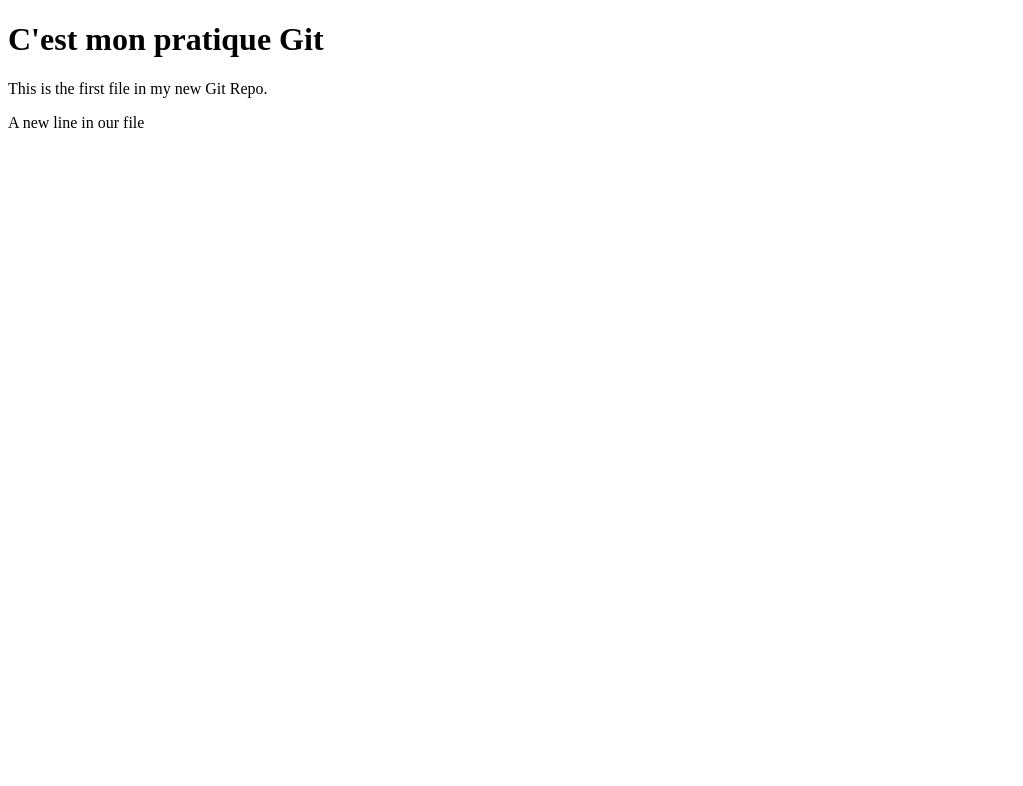
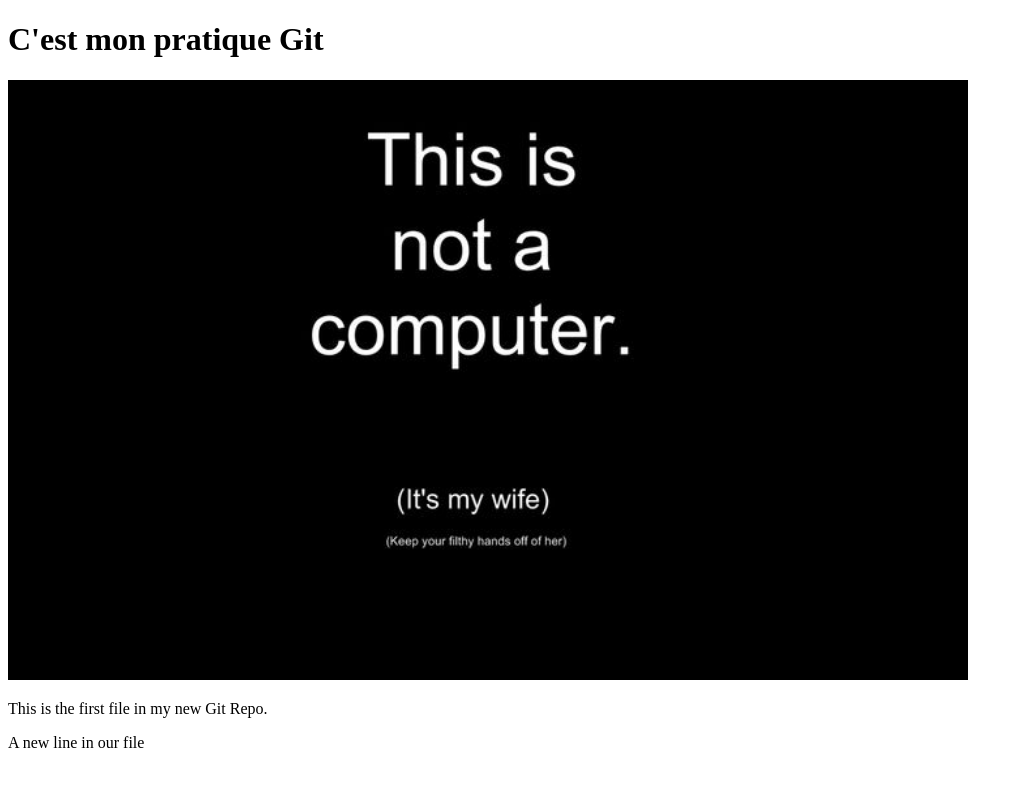
Before and after one commit to AntoninRz/Pratique-Hello-world-sur-Git.io, a plain HTML site: page index.html in a window 1280 px wide. Shown: the whole page, without its empty margins (0-1023 px from the left). Drawn offline with Linux system fonts and the light colour scheme.

Commit message:
added image to Hello World

```diff
--- a/index.html
+++ b/index.html
@@ -9,6 +9,8 @@
 </head>
 <body>
     <h1>C'est mon pratique Git</h1>
+    <div><img src="/media/Hello-World.jpg" alt="hello World"
+        style="width:100%;max-width:960px"></div>
     <p>This is the first file in my new Git Repo.</p>
     <p>A new line in our file</p>
 
```
Also changed, not shown: media/Hello-World.jpg (added).
